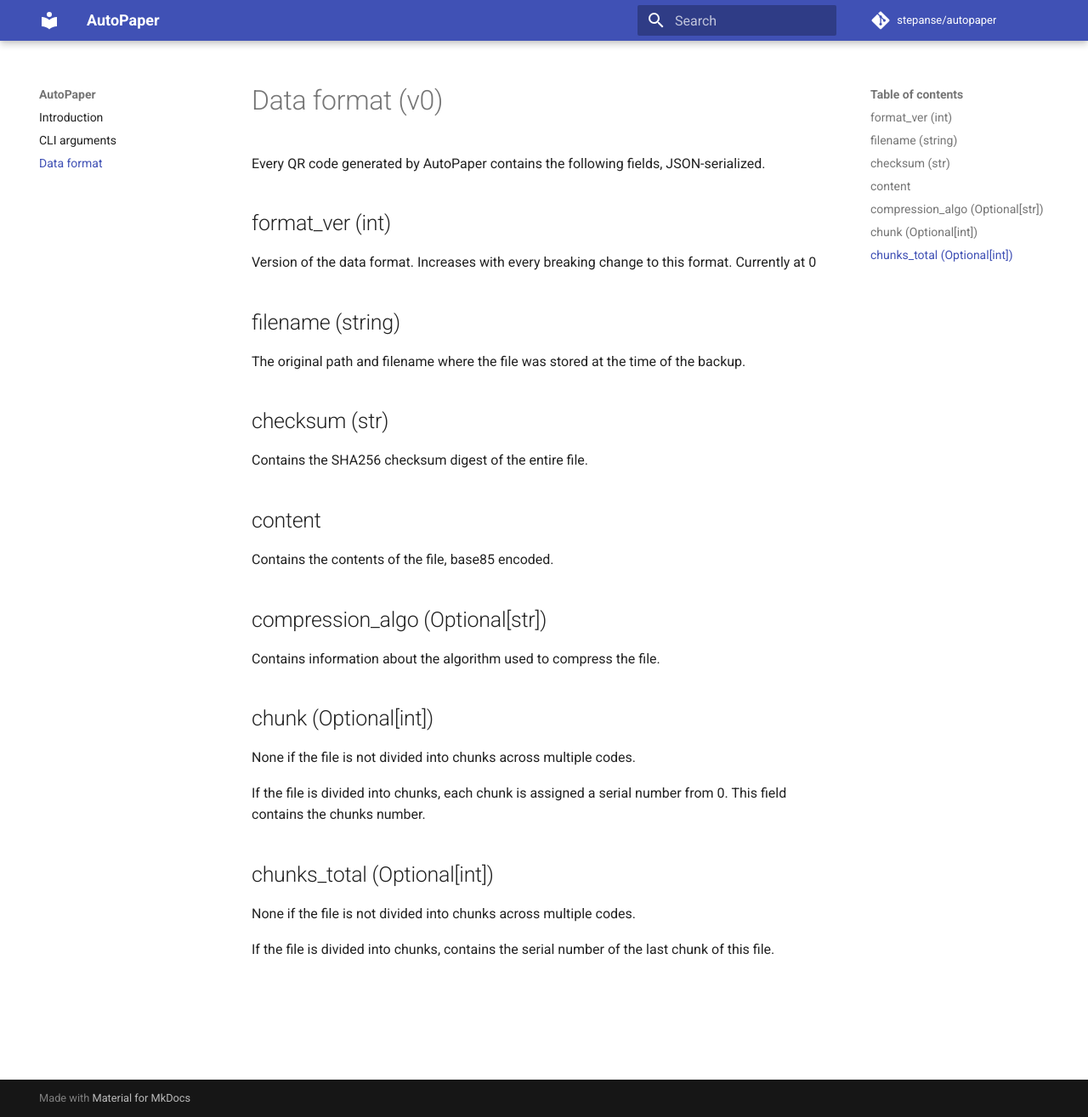
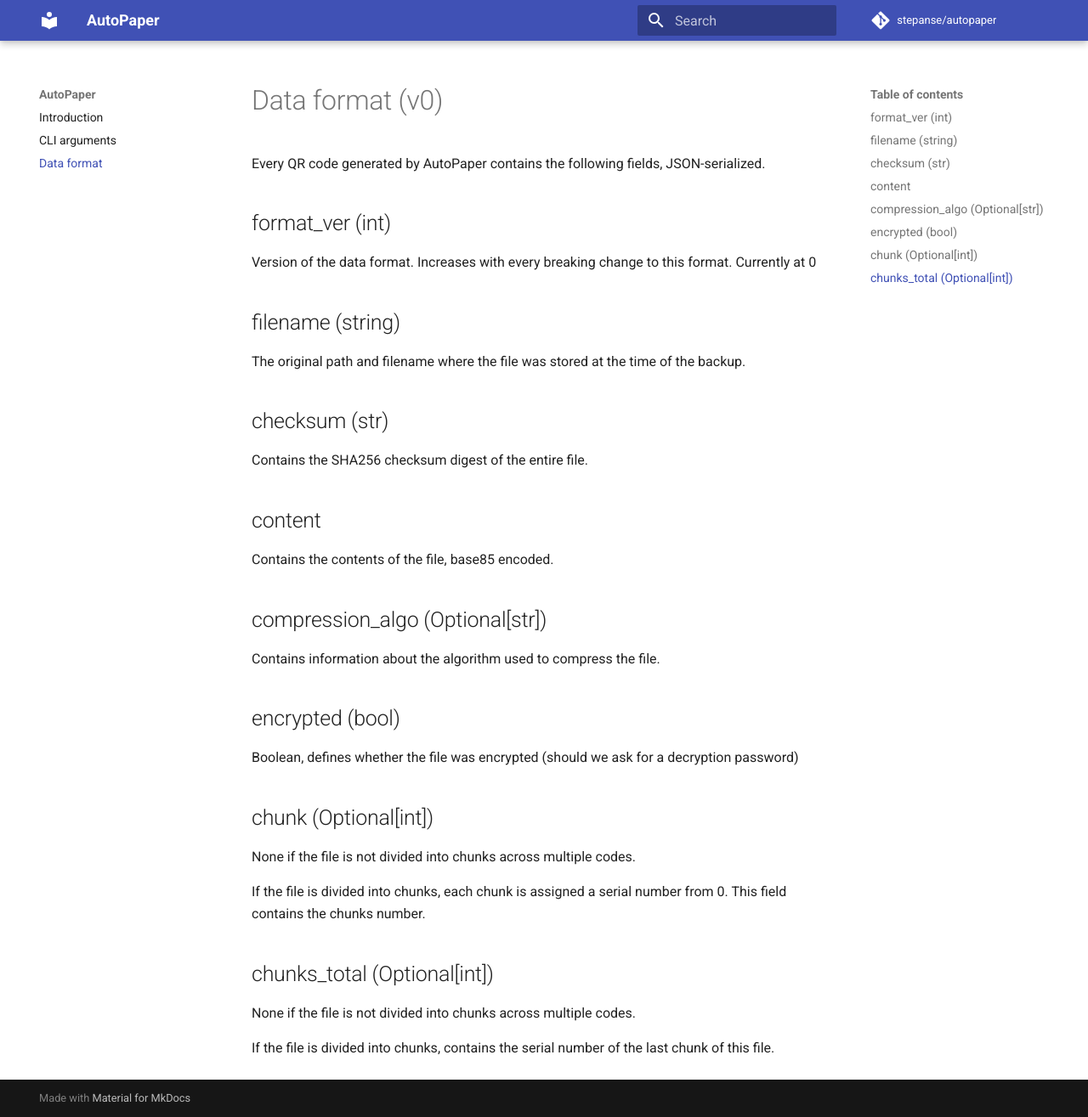
Before and after one commit to stepanse/autopaper, an MkDocs documentation site: the page built from docs/data_format.md, in a window 1280 px wide and 1315 px high. Shown: the whole window at 85% size. Built offline with MkDocs 1.6.1 and Material for MkDocs 9.7.7, drawn with Linux system fonts in a browser that asks for light colours; comment, search, counter and statistics services are not loaded.

Commit message:
docs: add encrypted field to data format

```diff
--- a/docs/data_format.md
+++ b/docs/data_format.md
@@ -22,6 +22,10 @@
 
 Contains information about the algorithm used to compress the file.
 
+## encrypted (bool)
+
+Boolean, defines whether the file was encrypted (should we ask for a decryption password)
+
 ## chunk (Optional[int])
 
 None if the file is not divided into chunks across multiple codes.
```
